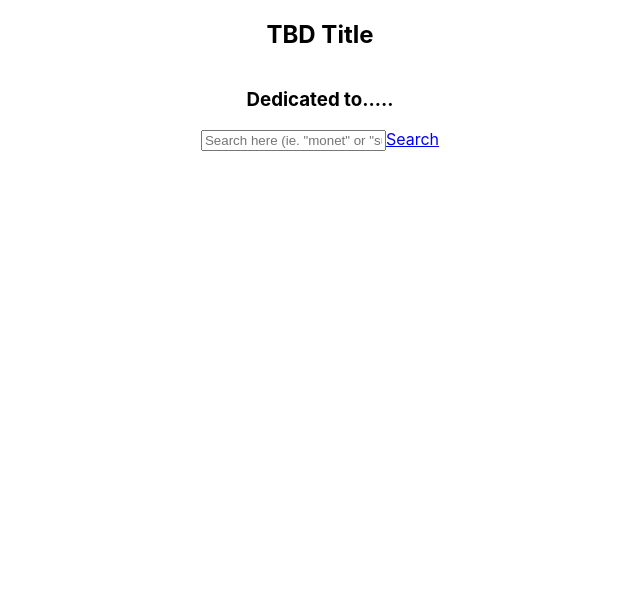
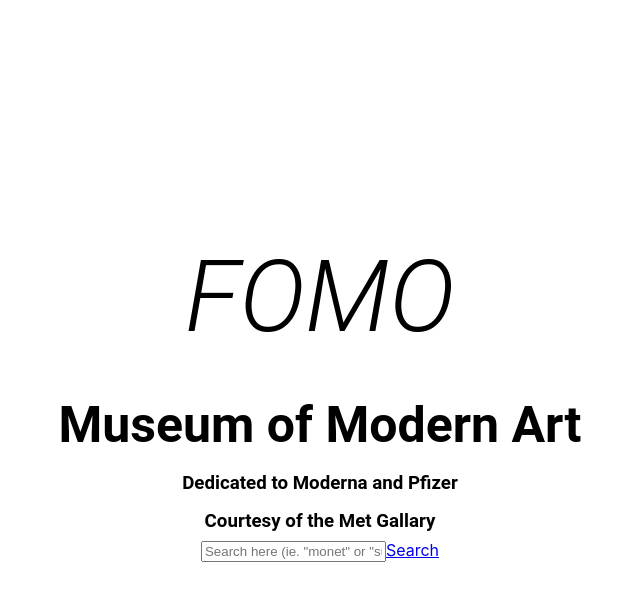
Before and after one commit to PaigeVannelli/FOMA, a React (Create React App) app: page / in a window 1280 px wide. Shown: the top 600 px of the page, without its empty margins (320-960 px from the left). Built offline with nearby package versions, Linux system fonts and the light colour scheme.

Commit message:
Start styling main page

```diff
--- a/src/Components/ArtDetails/ArtDetails.css
+++ b/src/Components/ArtDetails/ArtDetails.css
@@ -29,7 +29,3 @@
 .details {
   margin-left: 35px
 }
-
-.title {
-  margin-top: 20%;
-}
--- a/src/Components/LandingPage/LandingPage.css
+++ b/src/Components/LandingPage/LandingPage.css
@@ -1,6 +1,26 @@
 .landing-page-section {
+  height: 100%;
   display: flex;
   flex-direction: column;
   align-items: center;
   justify-content: center;
 }
+
+.title {
+  font-family: 'Roboto', sans-serif;
+  font-style: italic;
+  font-weight: 300;
+  font-size: 100px;
+  margin: 0
+}
+
+.subtitle {
+  font-family: 'Roboto', sans-serif;
+  font-size: 50px;
+  margin-bottom: 10px;
+}
+
+.dedication {
+  font-family: 'Roboto', sans-serif;
+  margin: 8px;
+}
--- a/src/Components/LandingPage/LandingPage.js
+++ b/src/Components/LandingPage/LandingPage.js
@@ -4,8 +4,10 @@ import Search from '../search/Search'
 const LandingPage = ({ search }) => {
   return (
     <section className='landing-page-section'>
-      <h1>TBD Title</h1>
-      <h3>Dedicated to.....</h3>
+      <h1 className='title'>FOMO</h1>
+      <h2 className='subtitle'>Museum of Modern Art</h2>
+      <h3 className='dedication'>Dedicated to Moderna and Pfizer</h3>
+      <h3 className='dedication'>Courtesy of the Met Gallary</h3>
       <Search search={search}/>
     </section>
   )
--- a/src/index.css
+++ b/src/index.css
@@ -11,3 +11,12 @@ code {
   font-family: source-code-pro, Menlo, Monaco, Consolas, 'Courier New',
     monospace;
 }
+
+@import url('https://fonts.googleapis.com/css2?family=Rajdhani:wght@300;500&display=swap');
+
+
+/* @import url('https://fonts.googleapis.com/css2?family=Roboto:ital,wght@0,100;1,900&display=swap');
+
+@import url('https://fonts.googleapis.com/css2?family=Roboto:ital,wght@1,100&display=swap'); */
+
+@import url('https://fonts.googleapis.com/css2?family=Roboto:ital,wght@0,100;1,100;1,300&display=swap');
```
